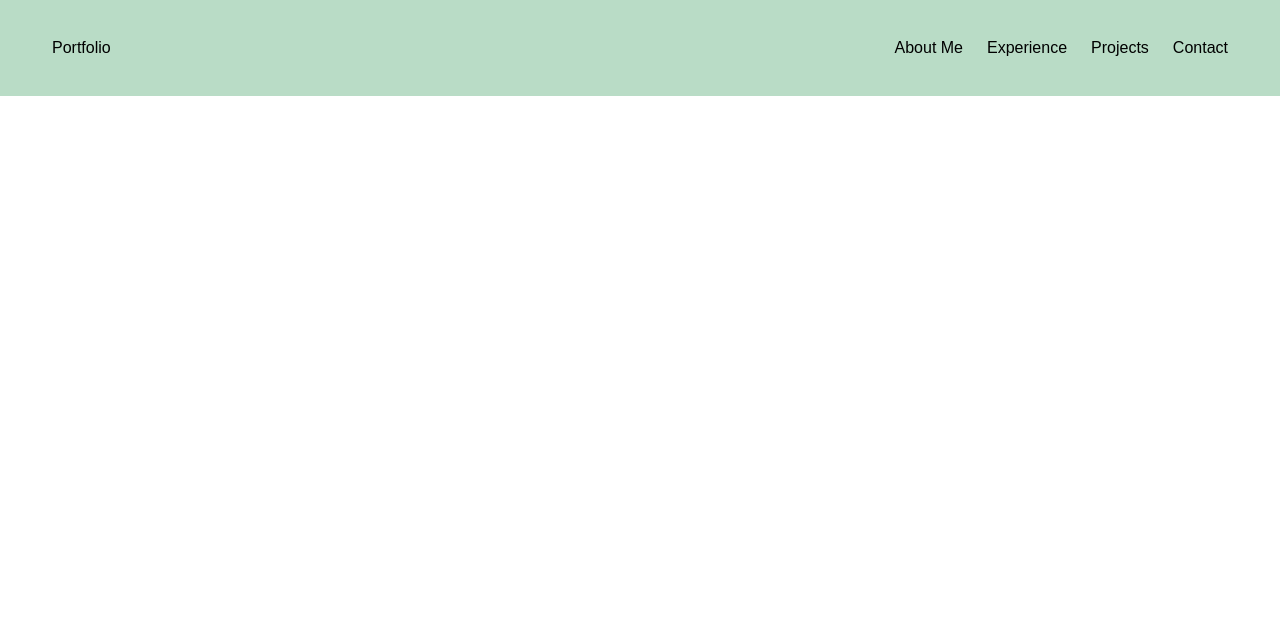
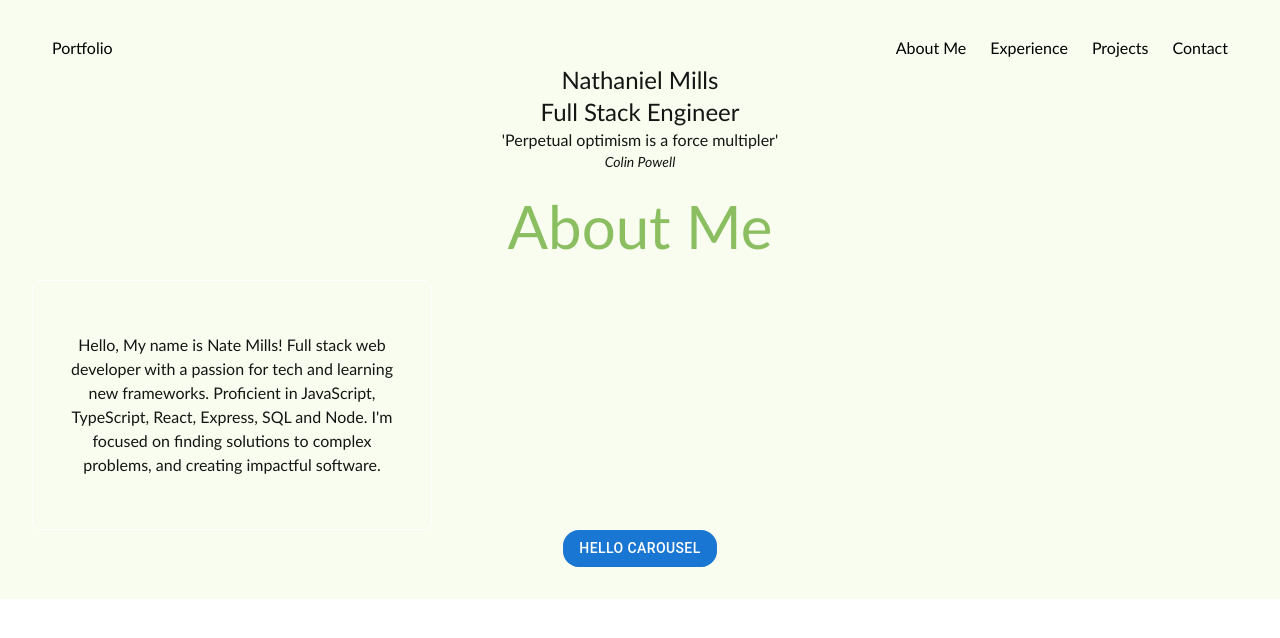
Before and after one commit to natemills018/portfolio_vite_tailwind, a React (Vite) app: page / in a window 1280 px wide. Shown: the top 638 px of the page. Built offline with nearby package versions, Linux system fonts and the light colour scheme.

Commit message:
changes to the project to get it away from reactrouterdom

```diff
--- a/index.html
+++ b/index.html
@@ -6,7 +6,7 @@
     <meta name="viewport" content="width=device-width, initial-scale=1.0" />
     <title>Vite + React</title>
   </head>
-  <body data-theme="lemonade" class="bg-success">
+  <body data-theme="lemonade">
     <div id="root"></div>
     <script type="module" src="/src/main.jsx"></script>
   </body>
--- a/package.json
+++ b/package.json
@@ -10,6 +10,11 @@
     "preview": "vite preview"
   },
   "dependencies": {
+    "@emotion/react": "^11.13.0",
+    "@emotion/styled": "^11.13.0",
+    "@fontsource/roboto": "^5.0.14",
+    "@mui/icons-material": "^5.16.6",
+    "@mui/material": "^5.16.6",
     "dotenv": "^16.4.5",
     "react": "^18.3.1",
     "react-dom": "^18.3.1",
--- a/src/App.jsx
+++ b/src/App.jsx
@@ -1,28 +1,97 @@
-import { useState } from "react";
+import { useEffect, useState } from "react";
 import reactLogo from "./assets/react.svg";
 import viteLogo from "/vite.svg";
 import { BrowserRouter, Routes, Route, Link } from "react-router-dom";
 import AboutMe from "./components/AboutMe";
 import Home from "./components/Home";
 import NavBar from "./components/Navbar";
+import Button from "@mui/material/Button";
 import "./App.css";
 
-function App() {
-  const [count, setCount] = useState(0);
+function themeComponent() {
+  const [theme, setTheme] = useState("lemonade");
+  const toggletheme = () => {
+    setTheme(theme === "bumblebee" ? "lemonade" : bumblee);
+  };
+
+  useEffect(() => {
+    document.querySelector("html").setAttribute("data-theme", theme);
+  }, [theme]);
+}
+
+const App = () => {
+  const [isDark, setisDark] = useState(true);
 
   return (
-    <BrowserRouter>
+    <div>
+      <div className="nav">
+        <a
+          className="site-title"
+          href="/"
+        >
+          Portfolio
+        </a>
 
-    <NavBar/>
+        <ul className="ul">
+          <li>
+            <a href="#about">About Me</a>
+          </li>
+          <li>
+            <a href="#experience">Experience</a>
+          </li>
+          <li>
+            <a href="#projects">Projects</a>
+          </li>
+          <li>
+            <a href="#contact">Contact</a>
+          </li>
+        </ul>
+      </div>
+      <div className="">
+        <div>
+          <h1 className="text-2xl">Nathaniel Mills</h1>
+          <h1 className="text-2xl">Full Stack Engineer</h1>
 
-    <Routes>
+          <h1>'Perpetual optimism is a force multipler'</h1>
+          <h1 className="text-sm italic"> Colin Powell</h1>
+        </div>
+      </div>
+
+      <div
+        className="container"
+        id="about"
+      >
+        <div className="mt-5 row justify-content-center">
+          <h1 className="m-6 text-6xl text-primary/60">About Me</h1>
+          <div className="card">
+            Hello, My name is Nate Mills! Full stack web developer with a
+            passion for tech and learning new frameworks. Proficient in
+            JavaScript, TypeScript, React, Express, SQL and Node. I'm focused on
+            finding solutions to complex problems, and creating impactful
+            software.
+          </div>
+        </div>
+      </div>
+
+      <div
+        className="container"
+        id="projects"
+      >
+        <div className="carousel rounded-box">
+          <div className="carousel-item">
+            <Button variant="contained">Hello Carousel</Button>
+          </div>
+        </div>
+      </div>
 
 
+      <div
+      className="container"
+      id="contact">
 
-    </Routes>
-
-    </BrowserRouter>
+      </div>
+    </div>
   );
-}
+};
 
 export default App;
--- a/src/components/Carousel.tsx
+++ b/src/components/Carousel.tsx
@@ -1,9 +1,13 @@
 import React from "react";
 import { Link } from "react-router-dom";
+import Button from '@mui/material/Button';
+
 
 
 
 interface CarouselProps {
+
+
 
 }
 
@@ -13,6 +17,8 @@ const Carousel = (props: CarouselProps) => {
         <div className="carousel rounded-box">
             <div className="carousel-item">
 
+            <Button variant="contained">Hello Carousel</Button>
+
             </div>
 
         </div>
--- a/src/index.css
+++ b/src/index.css
@@ -1,10 +1,19 @@
+
+/* import '@fontsource/roboto/300.css';
+import '@fontsource/roboto/400.css';
+import '@fontsource/roboto/500.css';
+import '@fontsource/roboto/700.css'; */
+
+
 @tailwind base;
 @tailwind components;
 @tailwind utilities;
 
 
+
+
 * {
-    font-family:Arial, Helvetica, sans-serif;
+    font-family:'Gill Sans', 'Gill Sans MT', Calibri, 'Trebuchet MS', sans-serif
 }
 
 
@@ -13,9 +22,8 @@
       display: flex;
       align-items: center;
       justify-content: center;
-      width: 300px;
-      height: 400px;
-      background-color: rebeccapurple;
+      width: 400px;
+      height: 250px;
       border-radius: 8px;
       border: 0.7px solid white;
 
@@ -49,7 +57,7 @@ html {
 
 .nav a {
   color: inherit;
-  text-decoration: none;
+  text-decoration:none;
   height: 100%;
   display: flex;
   align-items: center;
```
Also changed, not shown: 1 other file (tests, documents, lock files or other folders).
